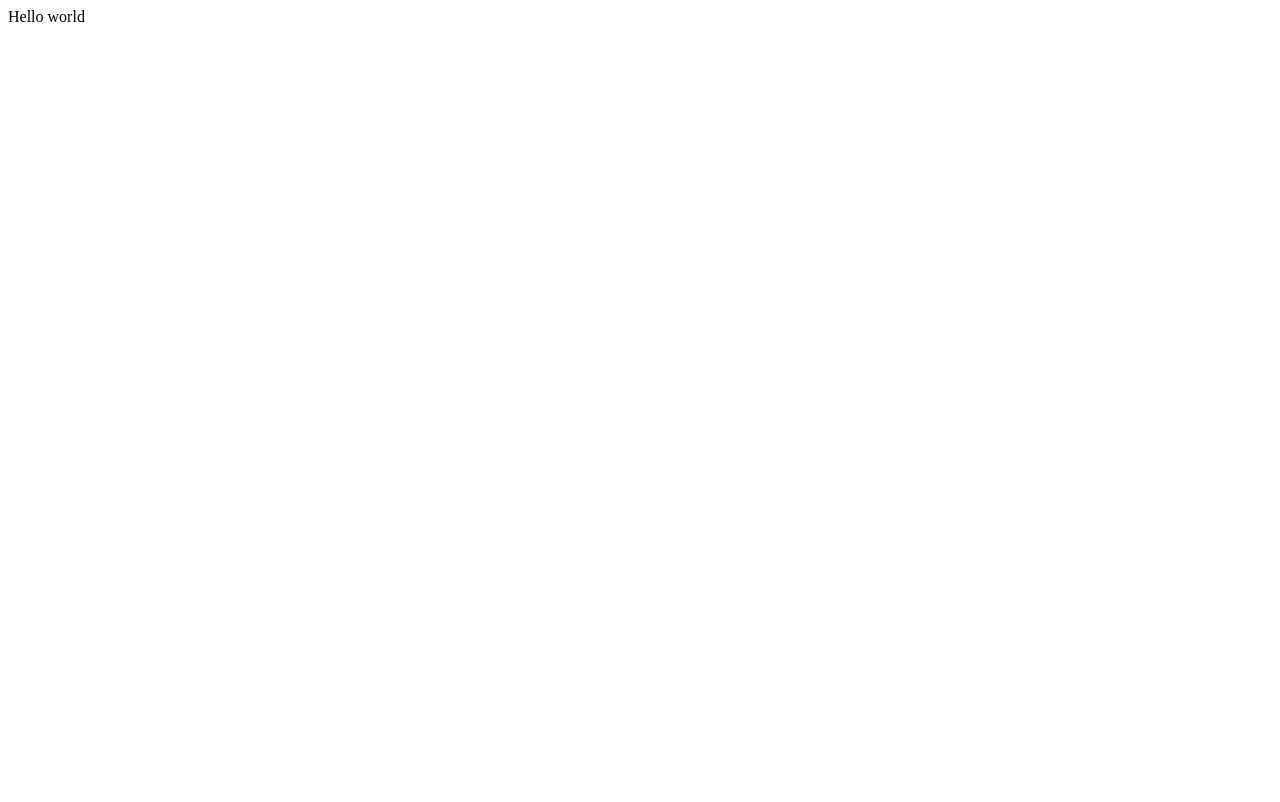
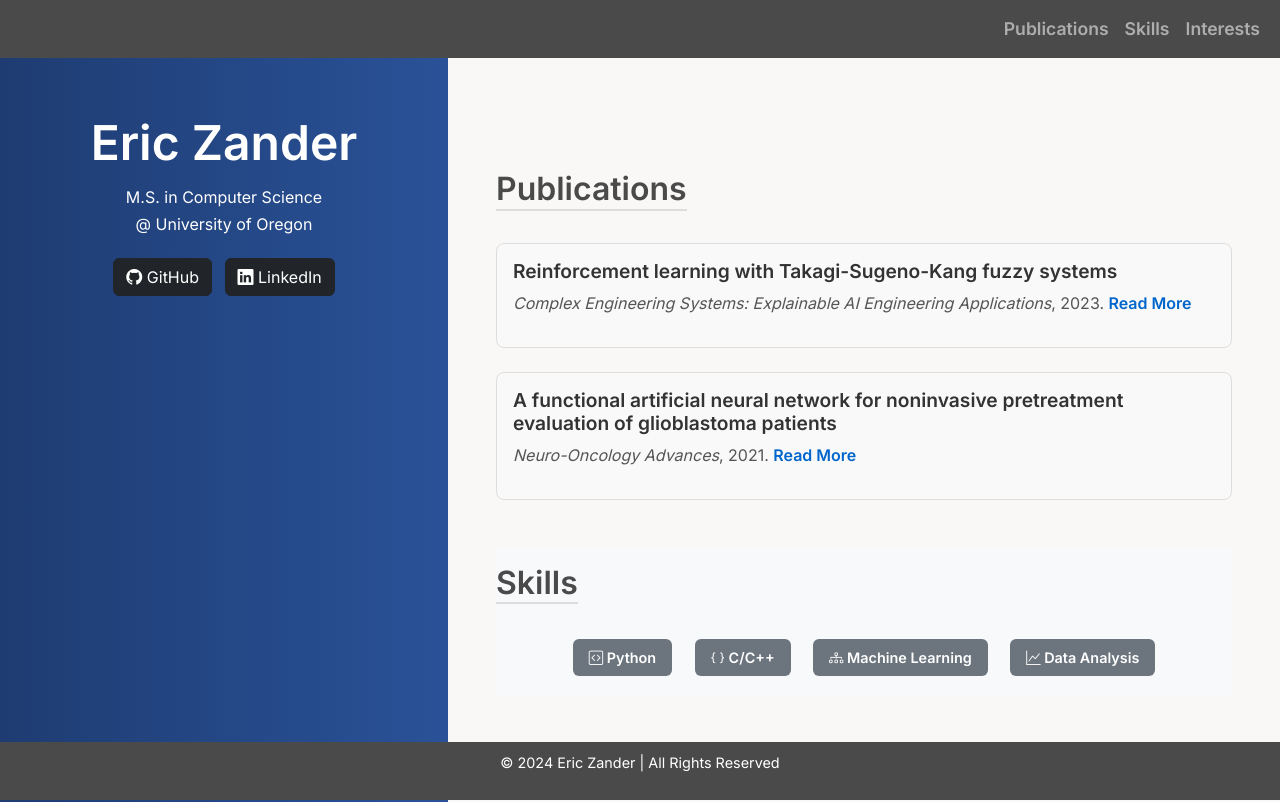
Before and after one commit to ericzander/personal-web, a plain HTML site: page index.html in a window 1280 px wide. Drawn offline with nearby package versions, Linux system fonts and the light colour scheme.

Commit message:
Core website

```diff
--- /dev/null
+++ b/css/custom.css
@@ -0,0 +1,182 @@
+body {
+    scroll-behavior: smooth;
+    font-family: "Inter", sans-serif;
+    background-color: #f9f8f6;
+    color: #333;
+}
+
+.extra-space {
+    margin-bottom: 24px;
+}
+
+.btn:hover {
+    transform: scale(1.1);
+    transition: transform 0.3s ease;
+}
+
+nav {
+    background-color: #4a4a4a;
+    z-index: 1000;
+}
+
+nav .nav-link {
+    font-size: 1.1rem;
+    font-weight: bold;
+}
+
+.main-layout {
+    display: grid;
+    /* Hero section width */
+    grid-template-columns: 35% auto;
+    /* Full viewport height minus navbar */
+    height: calc(100vh - 56px);
+}
+
+.hero-section {
+    /* background-color: #5a7d9a; */
+    background: linear-gradient(to right, #1e3c72, #2a5298);
+    color: #fff;
+    padding: 50px 20px;
+    text-align: center;
+}
+
+.hero-section h1 {
+    font-size: 3rem;
+    font-weight: bold;
+    margin-bottom: 1rem;
+}
+
+.hero-section p.lead {
+    font-size: 1.2rem;
+    margin-bottom: 2rem;
+}
+
+.content-wrapper {
+    padding: 5rem 3rem;
+    overflow-y: auto;
+}
+
+.section-title {
+    font-size: 2rem;
+    font-weight: bold;
+    margin-bottom: 2rem;
+    color: #4a4a4a;
+    border-bottom: 2px solid #ddd;
+    display: inline-block;
+    text-align: center;
+}
+
+section {
+    margin-bottom: 3rem;
+}
+
+.skills-list {
+    display: flex;
+    justify-content: center;
+    gap: 1rem;
+    flex-wrap: wrap;
+}
+
+.skills-list .badge {
+    font-size: 0.9rem;
+    padding: 0.7rem 1.0rem;
+    margin: 0.2rem;
+}
+
+footer {
+    position: fixed;
+    bottom: 0;
+    left: 0;
+    width: 100%;
+    background-color: #4a4a4a;
+    color: #fff;
+    padding: 10px 0;
+    text-align: center;
+    font-size: 0.9rem;
+}
+
+a {
+    color: #5a7d9a;
+    text-decoration: none;
+}
+
+a:hover {
+    text-decoration: underline;
+}
+
+.hero-section {
+    /* Navbar == 56px */
+    padding-top: 56px;
+}
+
+/* Smaller screens */
+@media (max-width: 768px) {
+    .main-layout {
+        display: block;
+    }
+
+    .hero-section {
+        position: relative;
+        top: 0;
+        width: 100%;
+        height: auto;
+        padding: 3rem 1rem;
+    }
+
+    .content-wrapper {
+        margin-left: 0;
+        padding: 3rem 1rem;
+    }
+
+    .hero-section h1 {
+        font-size: 2.5rem;
+    }
+
+    .hero-section p.lead {
+        font-size: 1rem;
+    }
+}
+
+#publications {
+    margin-top: 2rem;
+}
+
+.publications-list {
+    list-style-type: none;
+    padding: 0;
+}
+
+.publications-list li {
+    margin-bottom: 1.5rem;
+    padding: 1rem;
+    border: 1px solid #ddd;
+    border-radius: 8px;
+    background-color: #f9f9f9;
+}
+
+.publication-title {
+    font-size: 1.2rem;
+    font-weight: bold;
+    margin-bottom: 0.5rem;
+}
+
+.publication-details {
+    font-size: 1rem;
+    color: #555;
+    line-height: 1.5;
+}
+
+.publication-details em {
+    font-style: italic;
+    font-weight: normal;
+}
+
+.read-more {
+    color: #0066cc;
+    text-decoration: none;
+    font-weight: bold;
+}
+
+.read-more:hover {
+    text-decoration: underline;
+}
--- a/index.html
+++ b/index.html
@@ -1 +1,109 @@
-Hello world
+<!DOCTYPE html>
+<html lang="en">
+
+<head>
+    <meta charset="UTF-8">
+    <meta name="viewport" content="width=device-width, initial-scale=1.0">
+    <title>Eric Zander</title>
+
+    <!-- Inter font (Google) -->
+    <link href="https://fonts.googleapis.com/css2?family=Inter:wght@400;600&display=swap" rel="stylesheet">
+
+    <!-- Bootstrap CSS -->
+    <link href="https://cdn.jsdelivr.net/npm/bootstrap@5.3.2/dist/css/bootstrap.min.css" rel="stylesheet">
+    <!-- Bootstrap Icons -->
+    <link href="https://cdn.jsdelivr.net/npm/bootstrap-icons/font/bootstrap-icons.css" rel="stylesheet">
+
+    <link rel="stylesheet" href="css/custom.css">
+</head>
+
+<body>
+    <!-- Navigation Bar -->
+    <nav class="navbar navbar-expand-lg navbar-dark">
+        <div class="container-fluid">
+            <a class="navbar-brand" href="#"></a>
+            <button class="navbar-toggler" type="button" data-bs-toggle="collapse" data-bs-target="#navbarNav">
+                <span class="navbar-toggler-icon"></span>
+            </button>
+            <div class="collapse navbar-collapse" id="navbarNav">
+                <ul class="navbar-nav ms-auto">
+                    <li class="nav-item"><a class="nav-link" href="#publications">Publications</a></li>
+                    <li class="nav-item"><a class="nav-link" href="#skills">Skills</a></li>
+                    <li class="nav-item"><a class="nav-link" href="#interests">Interests</a></li>
+                </ul>
+            </div>
+        </div>
+    </nav>
+
+    <!-- Main Layout -->
+    <div class="main-layout">
+        <!-- Hero Section -->
+        <div class="hero-section">
+            <h1>Eric Zander</h1>
+            <h6>M.S. in Computer Science</h6>
+            <h6 class="extra-space">@ University of Oregon</h6>
+            <div>
+                <a href="https://github.com/ericzander" class="btn btn-dark me-2">
+                    <i class="bi bi-github"></i> GitHub
+                </a>
+                <a href="https://www.linkedin.com/in/eric-zander/" class="btn btn-dark">
+                    <i class="bi bi-linkedin"></i> LinkedIn
+                </a>
+            </div>
+        </div>
+
+        <!-- Content Section -->
+        <div class="content-wrapper">
+
+            <section id="publications">
+                <h2 class="section-title">Publications</h2>
+                <ul class="publications-list">
+                    <li>
+                        <h5 class="publication-title">Reinforcement learning with Takagi-Sugeno-Kang fuzzy systems</h5>
+                        <p class="publication-details">
+                            <em>Complex Engineering Systems: Explainable AI Engineering Applications</em>, 2023.
+                            <a href="https://doi.org/10.20517/ces.2023.11" class="read-more">Read More</a>
+                        </p>
+                    </li>
+                    <li>
+                        <h5 class="publication-title">A functional artificial neural network for noninvasive pretreatment evaluation of glioblastoma
+                        patients</h5>
+                        <p class="publication-details">
+                            <em>Neuro-Oncology Advances</em>, 2021.
+                            <a href="https://doi.org/10.1093/noajnl/vdab167" class="read-more">Read More</a>
+                        </p>
+                    </li>
+                </ul>
+            </section>
+
+            <section id="skills" class="bg-light py-3">
+                <h2 class="section-title">Skills</h2>
+                <div class="skills-list">
+                    <span class="badge bg-secondary"><i class="bi bi-code-square"></i> Python</span>
+                    <span class="badge bg-secondary"><i class="bi bi-braces"></i> C/C++</span>
+                    <span class="badge bg-secondary"><i class="bi bi-diagram-3"></i> Machine Learning</span>
+                    <span class="badge bg-secondary"><i class="bi bi-graph-up"></i> Data Analysis</span>
+                </div>
+            </section>
+
+            <section id="interests">
+                <h2 class="section-title">Research Interests</h2>
+                <ul class="list">
+                    <li><h6>Machine learning explainability</h6></li>
+                    <li><h6>ML with knowledge graphs</h6></li>
+                    <li><h6>Bioinformatics</h6></li>
+                    <li><h6>Applied history</h6></li>
+            </section>
+        </div>
+    </div>
+
+    <!-- Footer -->
+    <footer>
+        <p>&copy; 2024 Eric Zander | All Rights Reserved</p>
+    </footer>
+
+    <!-- Bootstrap JS -->
+    <script src="https://cdn.jsdelivr.net/npm/bootstrap@5.3.2/dist/js/bootstrap.bundle.min.js"></script>
+</body>
+
+</html>
```
